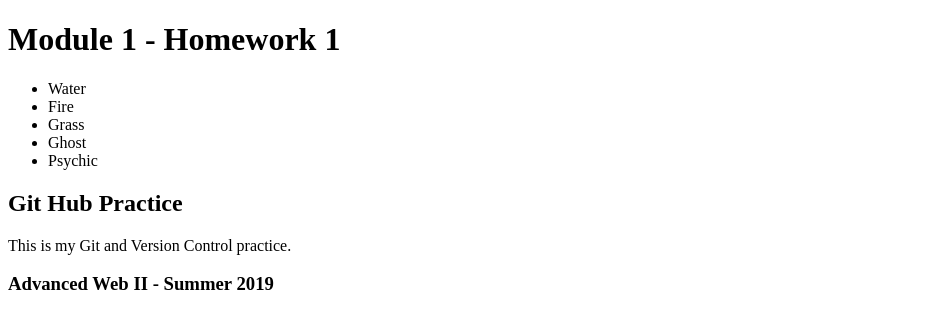
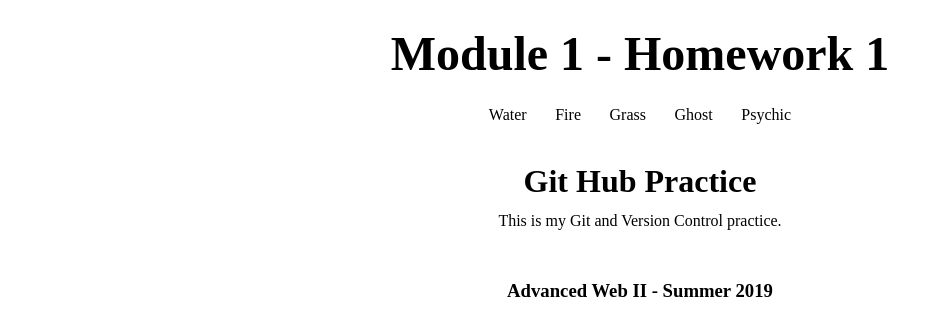
Before and after one commit to kmknisely/m1-hw1-knisely-kenney, a plain HTML site: page index.html in a window 1280 px wide. Shown: the whole page, without its empty margins (0-942 px from the left). Drawn offline with Linux system fonts and the light colour scheme.

Commit message:
add styling to content

```diff
--- a/index.html
+++ b/index.html
@@ -7,7 +7,7 @@
 
 		<title></title>
 
-		<link type="text/css" rel="stylesheet" href="styles.css" />
+		<link type="text/css" rel="stylesheet" href="main.css" />
 
 		<meta name="viewport" content="width=device-width, initial-scale=1">
 
--- a/main.css
+++ b/main.css
@@ -0,0 +1,36 @@
+*{
+  margin: 0;
+  border: 0;
+  padding: 0;
+}
+
+body{
+  text-align: center;
+}
+
+h1{
+  margin: 2%;
+  font-size: 3rem;
+}
+
+ul {
+  list-style: none;
+  margin: 2%;
+}
+
+li{
+  display: inline;
+  padding: 1%;
+}
+
+main {
+  margin: 3%;
+}
+
+h2 {
+  font-size: 2rem;
+}
+
+p{
+  padding: 1%;
+}
```
